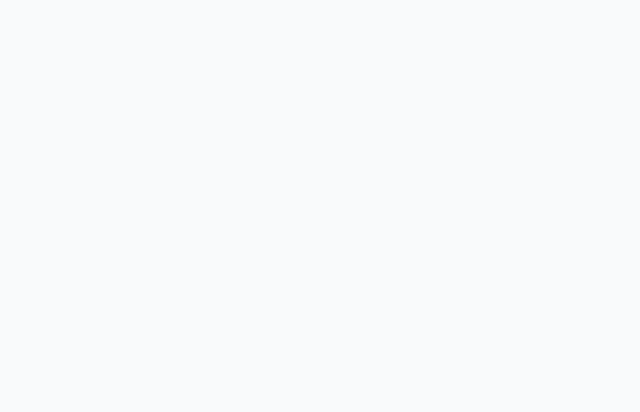
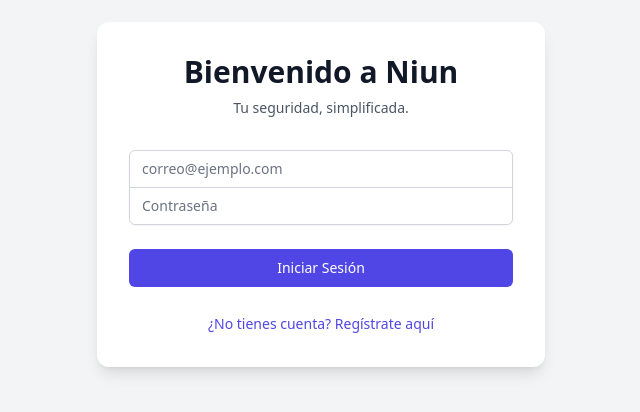
Before and after one commit to j0t4inc0de/niun-frontend, a Vue app: page /login in a window 1280 px wide. Before the commit this address had no page. Shown: the part 206-618 px from the top of the page, without its empty margins (319-959 px from the left). Built offline with nearby package versions, Linux system fonts and the light colour scheme; no server answers.

Commit message:
configuracion de rutas

```diff
--- a/src/router/index.js
+++ b/src/router/index.js
@@ -1,8 +1,43 @@
 import { createRouter, createWebHistory } from 'vue-router'
+import LoginView from '../views/auth/LoginView.vue'
+import { useAuthStore } from '../stores/auth'
 
 const router = createRouter({
   history: createWebHistory(import.meta.env.BASE_URL),
-  routes: [],
+  routes: [
+    {
+      path: '/login',
+      name: 'login',
+      component: LoginView,
+    },
+    {
+      path: '/register',
+      name: 'register',
+      component: () => import('../views/auth/RegisterView.vue'),
+    },
+    {
+      path: '/dashboard',
+      name: 'dashboard',
+      component: () => import('../views/dashboard/HomeView.vue'),
+      meta: { requiresAuth: true },
+    },
+    {
+      path: '/',
+      redirect: '/login', // Por ahor la home redirige al login
+    },
+  ],
+})
+
+router.beforeEach((to, from, next) => {
+  const authStore = useAuthStore()
+
+  if (to.meta.requiresAuth && !authStore.isAuthenticated) {
+    next('/login')
+  } else if ((to.path === '/login' || to.path === '/register') && authStore.isAuthenticated) {
+    next('/dashboard')
+  } else {
+    next()
+  }
 })
 
 export default router
```
